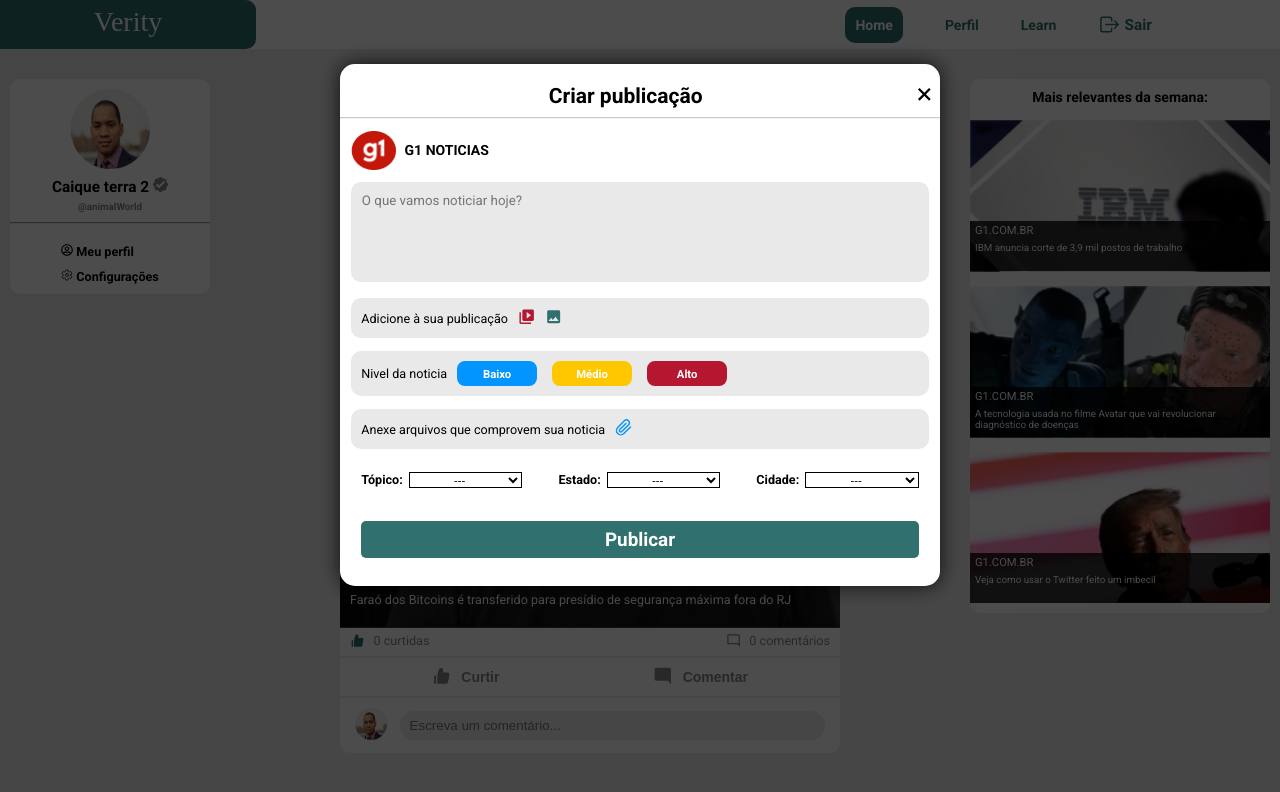
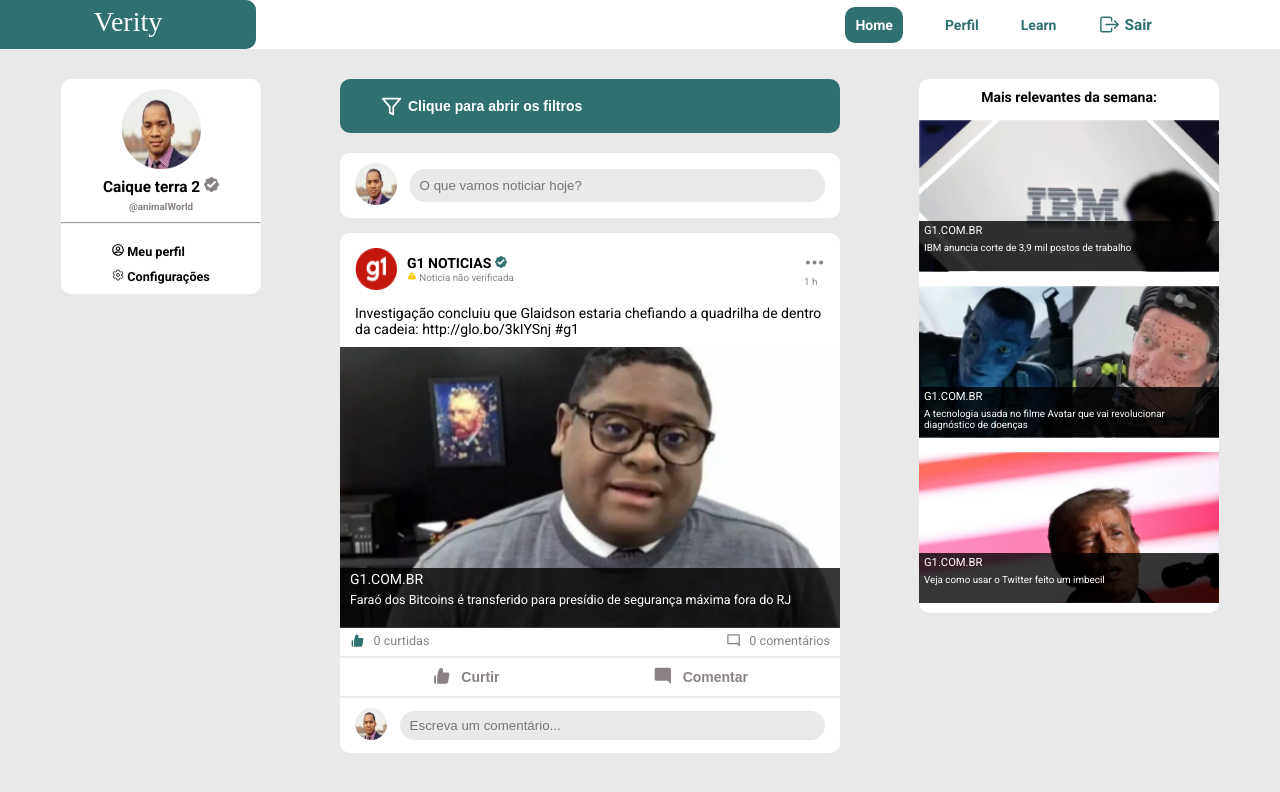
Before and after one commit to M-de-Mateus/verity, a React (Create React App) app: page / in a window 1280 px wide. Shown: the top 792 px of the page. Built offline with nearby package versions, Linux system fonts and the light colour scheme.

Commit message:
configurando modal

```diff
--- a/src/components/Modalpost/index.js
+++ b/src/components/Modalpost/index.js
@@ -5,7 +5,7 @@
 import { MdImage } from 'react-icons/md';
 import { FiPaperclip } from 'react-icons/fi';
 
-export default function Modalpost(){
+export default function Modalpost({close}){
     return(
         <div className='modal-post'>
             <div className='modal-post-container'>
@@ -14,7 +14,7 @@
                         <h2>Criar publicação</h2>
                     </div>
                     <div className='modal-post-container-close'>
-                        <button>
+                        <button onClick={ close }>
                             <GrFormClose size={'2em'}/>
                         </button>
                     </div>
--- a/src/pages/Home/home.css
+++ b/src/pages/Home/home.css
@@ -10,7 +10,7 @@
 .content{
     display: flex;
     flex-direction: row;
-    justify-content: space-between;
+    justify-content: space-evenly;
     align-items:flex-start;
     margin: 20px auto;
     padding: 10px 10px;
--- a/src/pages/Home/index.js
+++ b/src/pages/Home/index.js
@@ -1,6 +1,7 @@
 import './home.css';
 import Modal from '../../components/Modalpost';
 import Header from '../../components/Header';
+import { useState } from 'react';
 import { IoSettingsOutline } from 'react-icons/io5';
 import { FaRegUserCircle } from 'react-icons/fa';
 import { GoVerified } from 'react-icons/go';
@@ -20,6 +21,13 @@
 
 
 export default function Home(){
+    const [modalPost, setModalPost] = useState(false);
+
+    function openModal(){
+      setModalPost(!modalPost)
+      console.log(modalPost)
+    }
+
     return(
         <div>
             <Header/>
@@ -89,7 +97,7 @@
                             <img src={ userImage } alt='user'/>
                         </div>
                         <div className='creator-input-area'>
-                            <button><input type='text' placeholder='O que vamos noticiar hoje?' disabled='True'/></button>
+                            <button onClick={openModal}><input type='text' placeholder='O que vamos noticiar hoje?' disabled='True'/></button>
                         </div>
                     </div>
                     <div className='feed-posts'>
@@ -196,7 +204,11 @@
                     </div>
                 </div>
             </div>
-           <Modal/>
+            {modalPost && (
+                <Modal
+                    close={openModal}
+                />
+            )}
         </div>
     )
 }
```
